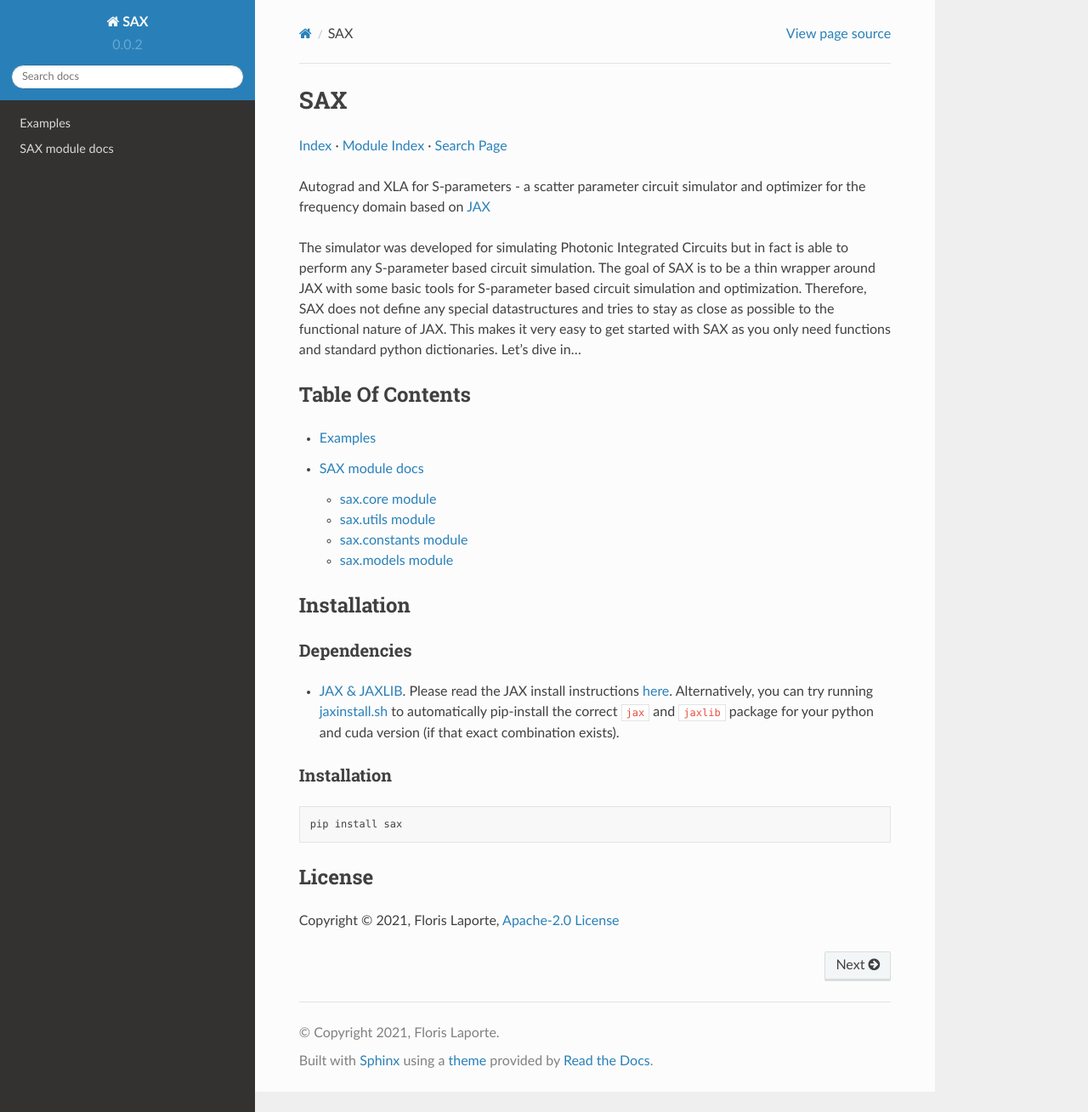
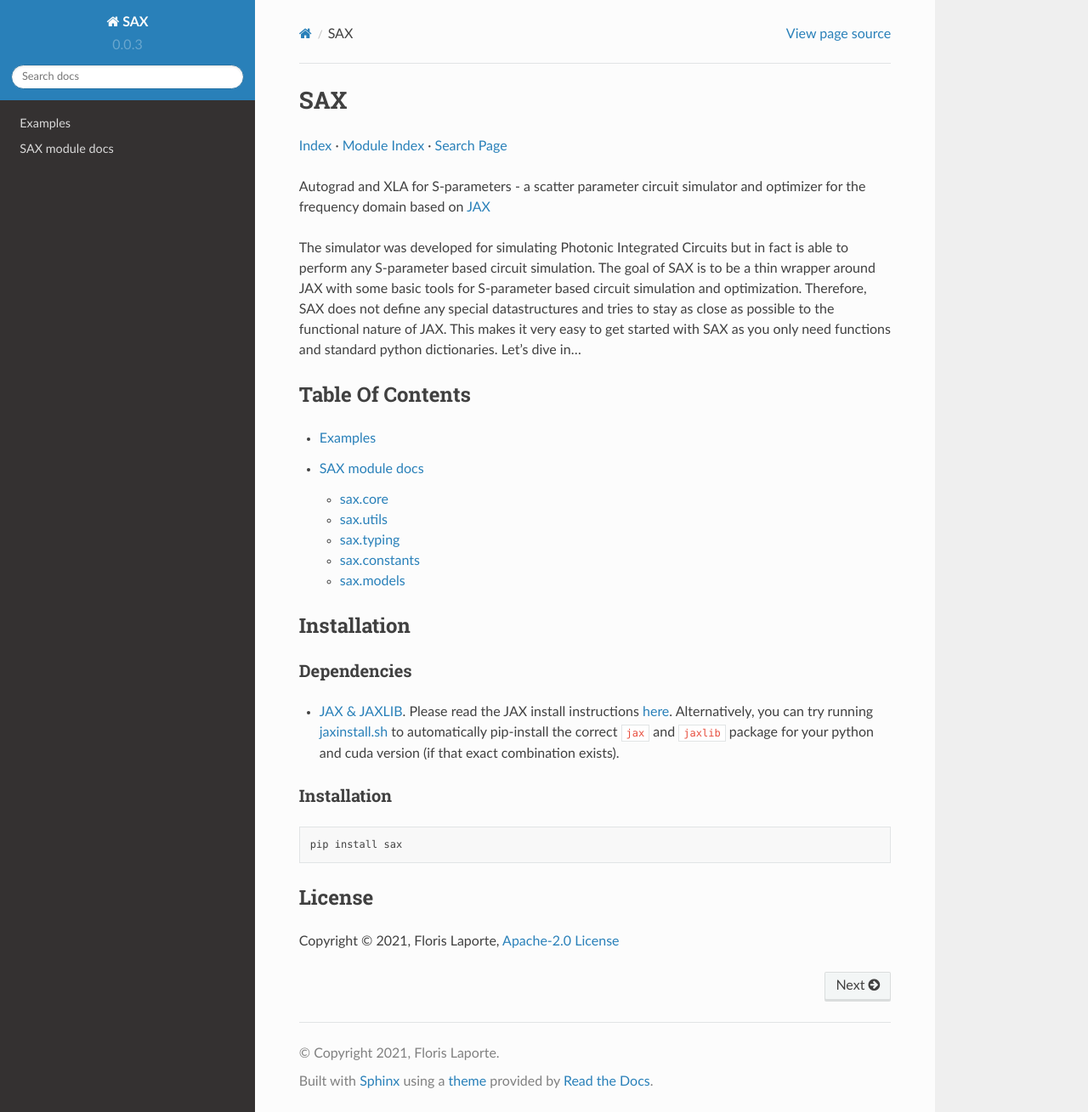
Before and after one commit to flaport/sax, a Sphinx documentation site: the page built from docs/source/index.rst, in a window 1280 px wide and 1309 px high. Shown: the whole window at 85% size. Built offline with Sphinx 7.4.7 and the Read the Docs theme 2.0.0, drawn with Linux system fonts in a browser that asks for light colours; pages that are not in the unit, such as notebooks, are missing from menus; the version number is read from the project's files by our own code.

Commit message:
fix docs

```diff
--- a/docs/source/conf.py
+++ b/docs/source/conf.py
@@ -14,7 +14,7 @@ import os
 import sys
 import shutil
 
-# sys.path.insert(0, os.path.abspath('.'))
+sys.path.insert(0, os.path.abspath(os.path.join('..', '..')))
 
 
 # -- Project information -----------------------------------------------------
@@ -61,6 +61,16 @@ html_theme = "sphinx_rtd_theme"
 # so a file named "default.css" will overwrite the builtin "default.css".
 html_static_path = ["_static"]
 
+# Change how type hints are displayed (requires sphinx.ext.autodoc.typehints)
+autodoc_typehints = "signature" # signature, description, none
+autodoc_type_aliases = {
+    "Float": "sax.typing.Float",
+    "ComplexFloat": "sax.typing.ComplexFloat",
+    "ParamsDict": "sax.typing.ParamsDict",
+    "ModelFunc": "sax.typing.ModelFunc",
+    "ModelDict": "sax.typing.ModelDict",
+}
+
 # -- Examples Folder ---------------------------------------------------------
 
 sourcedir = os.path.dirname(__file__)
--- a/docs/source/sax.rst
+++ b/docs/source/sax.rst
@@ -6,32 +6,40 @@ SAX module docs
    :undoc-members:
    :show-inheritance:
 
-sax.core module
-----------------
+sax.core
+--------
 
 .. automodule:: sax.core
    :members:
    :undoc-members:
    :show-inheritance:
 
-sax.utils module
------------------
+sax.utils
+---------
 
 .. automodule:: sax.utils
    :members:
    :undoc-members:
    :show-inheritance:
 
-sax.constants module
----------------------
+sax.typing
+----------
+
+.. automodule:: sax.typing
+   :members:
+   :undoc-members:
+   :show-inheritance:
+
+sax.constants
+-------------
 
 .. automodule:: sax.constants
    :members:
    :undoc-members:
    :show-inheritance:
 
-sax.models module
-------------------
+sax.models
+----------
 
 .. automodule:: sax.models.pic
    :members:
--- a/sax/__init__.py
+++ b/sax/__init__.py
@@ -1,7 +1,7 @@
 """ SAX """
 
 __author__ = "Floris Laporte"
-__version__ = "0.0.2"
+__version__ = "0.0.3"
 
 
 from . import core
```
Also changed, not shown: requirements.txt (+0 -8 lines), requirements_dev.txt (added, +8 -0 lines), .readthedocs.yml (added), 4 other files.
